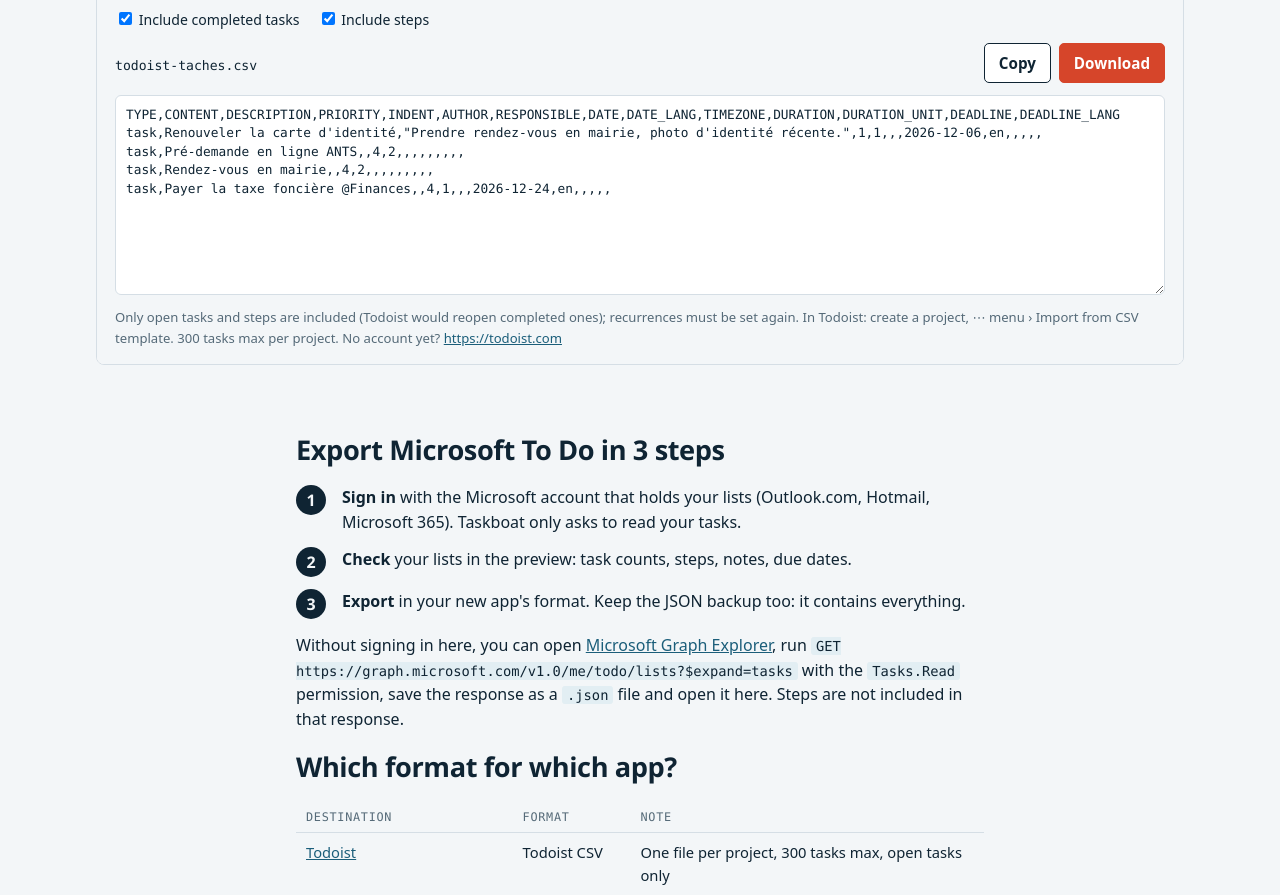
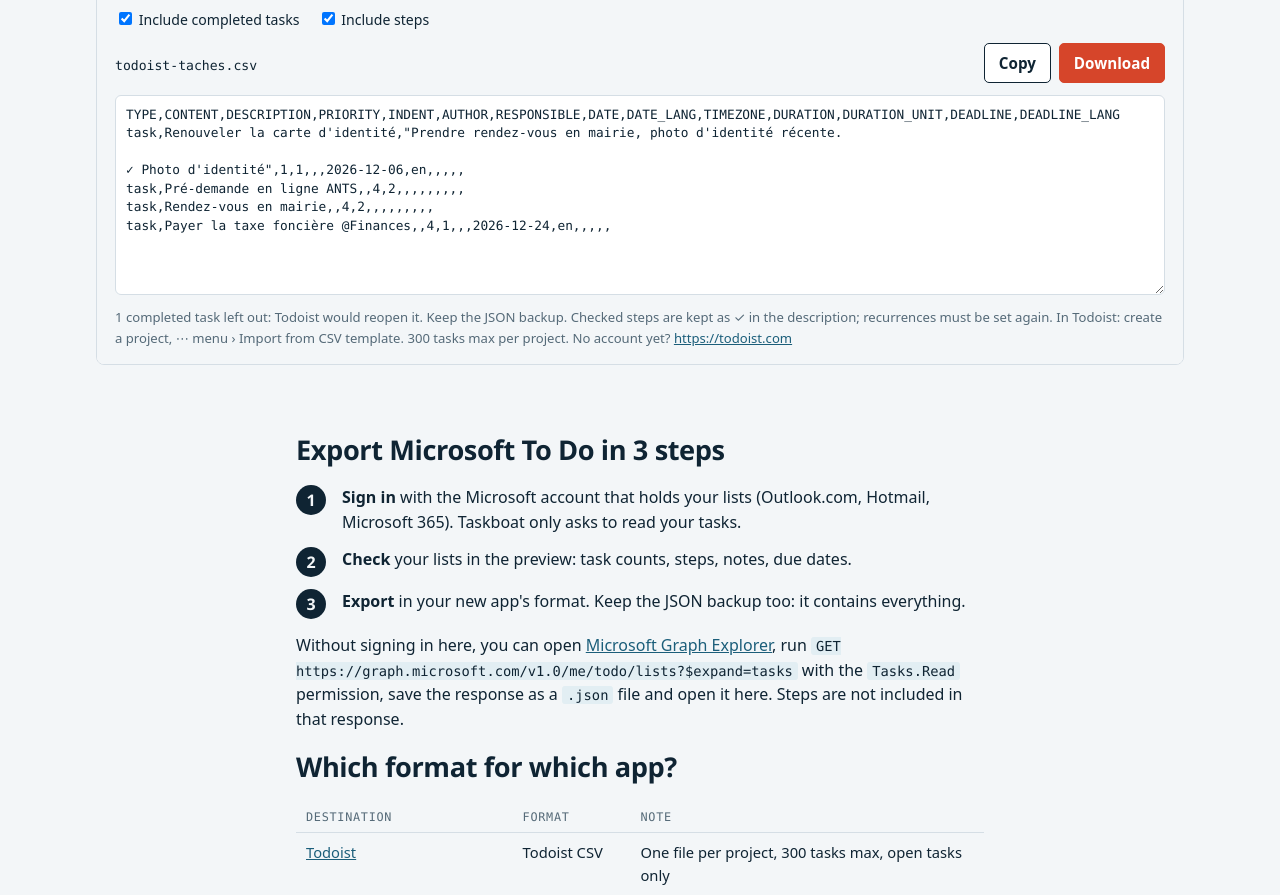
Before and after one commit to LockingFR/taskboat, a plain HTML site: page index.html in a window 1280 px wide. Shown: the part 1126-2021 px from the top of the page. Drawn offline with Linux system fonts and the light colour scheme.

Commit message:
Todoist : étapes cochées en description, tâches terminées signalées
Co-Authored-By: Claude Opus 5.5 <noreply@anthropic.com>

```diff
--- a/assets/app.js
+++ b/assets/app.js
@@ -17,7 +17,8 @@ const T = {
        search:"Rechercher…", due:"échéance", high:"importante", steps:"étapes", needId:"Connexion directe pas encore configurée sur cette page. Utilisez l'option 2 (fichier JSON de Graph Explorer) en attendant.",
        loading:"Chargement…", list:"Liste", badJson:"Ce fichier n'est pas une réponse Microsoft To Do reconnue. Attendu : un objet avec « value » (listes) ou une sauvegarde Taskboat.",
        copied:"Copié.", copyFail:"Copie refusée par le navigateur : sélectionnez le texte et copiez-le.",
-       todoistHint:"Seules les tâches et étapes à faire sont incluses (Todoist rouvrirait les terminées) ; les répétitions sont à recréer. Dans Todoist : créez un projet, menu ⋯ › Importer depuis un modèle CSV. 300 tâches max par projet. Pas encore de compte ? https://todoist.com",
+       todoistHint:"Les étapes cochées sont notées ✓ dans la description ; les répétitions sont à recréer. Dans Todoist : créez un projet, menu ⋯ › Importer depuis un modèle CSV. 300 tâches max par projet. Pas encore de compte ? https://todoist.com",
+       skipped:n=>n?`${n} tâche${n>1?"s terminées non incluses":" terminée non incluse"} : Todoist ${n>1?"les":"la"} rouvrirait. Gardez la sauvegarde JSON. `:"",
        tooMany:n=>`Attention : ${n} lignes, au-delà des 300 acceptées par Todoist. Découpez ce fichier ou décochez les étapes. `,
        icsHint:"Importez ce fichier dans un calendrier de tâches (Thunderbird, Nextcloud Tasks…).",
        mdHint:"Collez dans une note Obsidian. Les dates suivent le format du plugin Tasks.",
@@ -28,7 +29,8 @@ const T = {
        search:"Search…", due:"due", high:"important", steps:"steps", needId:"Direct sign-in is not configured on this page yet. Use option 2 (Graph Explorer JSON file) for now.",
        loading:"Loading…", list:"List", badJson:"This file is not a recognised Microsoft To Do response. Expected an object with \"value\" (lists) or a Taskboat backup.",
        copied:"Copied.", copyFail:"The browser refused to copy: select the text and copy it.",
-       todoistHint:"Only open tasks and steps are included (Todoist would reopen completed ones); recurrences must be set again. In Todoist: create a project, ⋯ menu › Import from CSV template. 300 tasks max per project. No account yet? https://todoist.com",
+       todoistHint:"Checked steps are kept as ✓ in the description; recurrences must be set again. In Todoist: create a project, ⋯ menu › Import from CSV template. 300 tasks max per project. No account yet? https://todoist.com",
+       skipped:n=>n?`${n} completed task${n>1?"s":""} left out: Todoist would reopen ${n>1?"them":"it"}. Keep the JSON backup. `:"",
        tooMany:n=>`Warning: ${n} rows, above Todoist's limit of 300. Split this file or untick steps. `,
        icsHint:"Import this file into a task calendar (Thunderbird, Nextcloud Tasks…).",
        mdHint:"Paste into an Obsidian note. Dates follow the Tasks plugin format.",
@@ -166,10 +168,11 @@ function exTodoist(){
   /* Le CSV Todoist n'a pas d'état « terminé » : tout ce qui est fini y redeviendrait à faire. */
   l.tasks.filter(x=>x.status!=="completed").forEach(x=>{
     const content=x.title+(x.categories.length?" "+x.categories.map(c=>"@"+c.replace(/\s+/g,"_")).join(" "):"");
-    rows.push(csvRow(["task",content,x.notes,x.importance==="high"?1:4,1,"","",x.due,x.due?"en":"","","","","",""]));
+    const done=optSteps()&&optDone() ? x.steps.filter(s=>s.done).map(s=>"✓ "+s.title).join("\n") : "";
+    rows.push(csvRow(["task",content,[x.notes,done].filter(Boolean).join("\n\n"),x.importance==="high"?1:4,1,"","",x.due,x.due?"en":"","","","","",""]));
     if(optSteps()) x.steps.filter(s=>!s.done).forEach(s=>rows.push(csvRow(["task",s.title,"",4,2,"","","","","","","","",""])));
   });
-  return { name:`todoist-${slug(l.name)}.csv`, mime:"text/csv", text:rows.join("\r\n"), hint:(rows.length>301?t("tooMany")(rows.length-1):"")+t("todoistHint") };
+  return { name:`todoist-${slug(l.name)}.csv`, mime:"text/csv", text:rows.join("\r\n"), hint:t("skipped")(l.tasks.filter(x=>x.status==="completed").length)+(rows.length>301?t("tooMany")(rows.length-1):"")+t("todoistHint") };
 }
 function recText(r){ /* format du plugin Tasks : « every 2 weeks » */
   const m=/^(\w+?)(?: \/(\d+))?$/.exec(r); if(!m) return "";
```
Also changed, not shown: microsoft-to-do-vers-todoist/index.html (+1 -1 lines), 1 other file.
